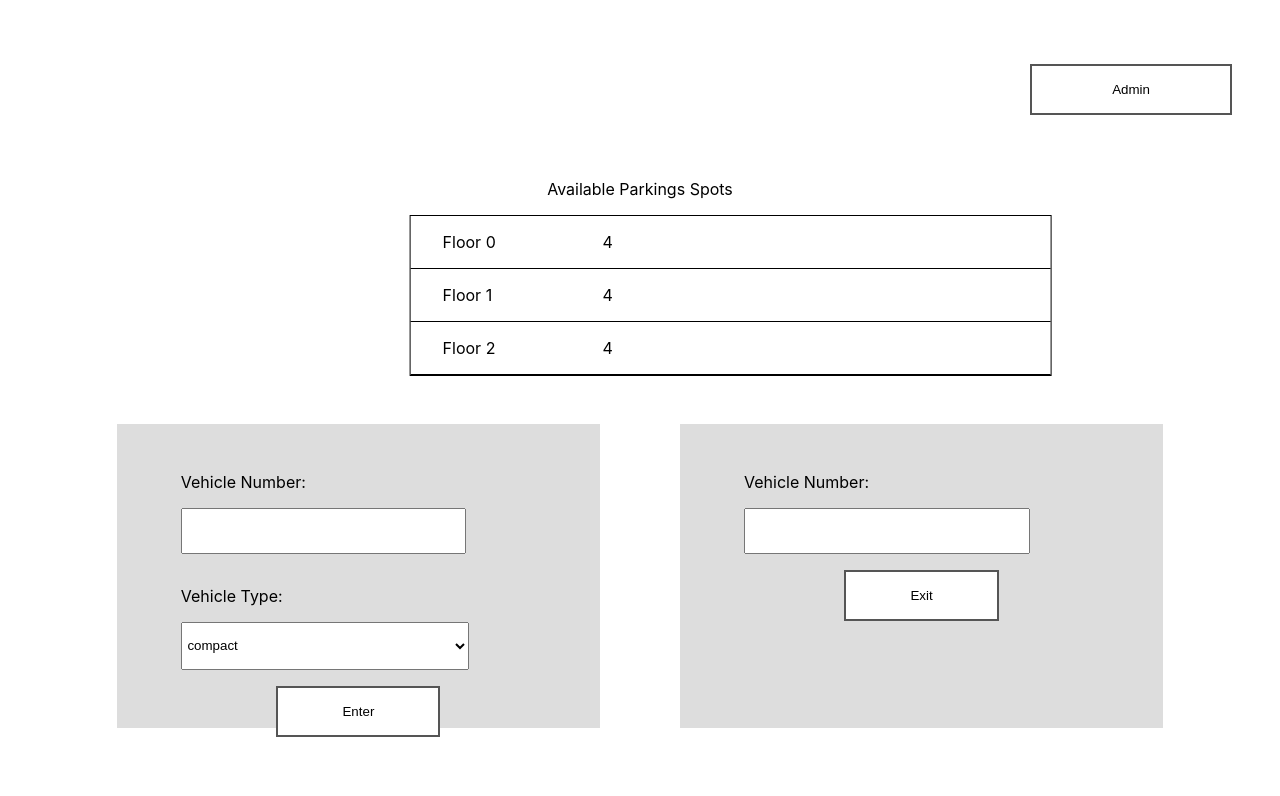
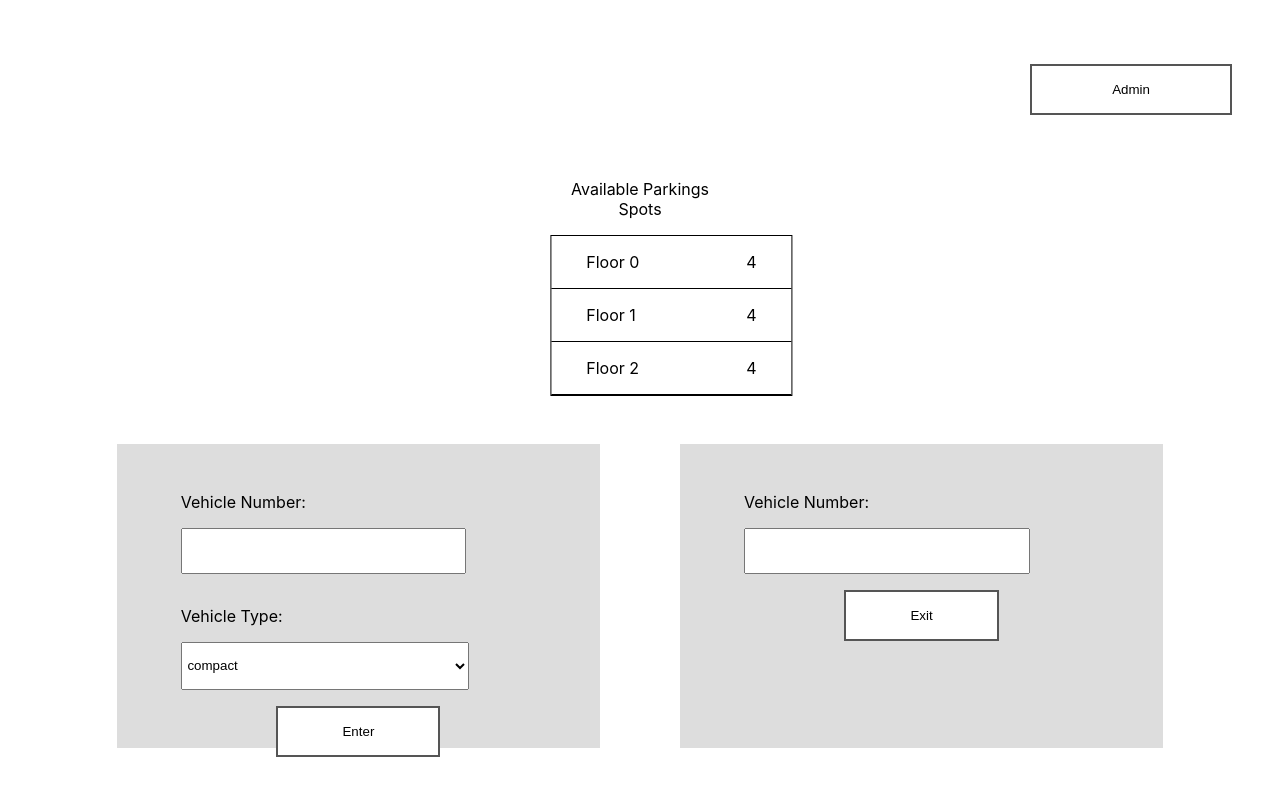
Before and after one commit to AnjuBudhwanBala/parking-garage, a React (Create React App) app: page / in a window 1280 px wide. Shown: the top 796 px of the page. Built offline with nearby package versions, Linux system fonts and the light colour scheme.

Commit message:
table styling

```diff
--- a/src/App.css
+++ b/src/App.css
@@ -121,7 +121,7 @@
     border: 1px solid black;
 }
 .floorTable {
-    width: 36%;
+    width: 14%;
     position: relative;
     left: 50%;
     transform: translateX(-50%);
@@ -130,7 +130,7 @@
     border: 1px solid black;
     list-style: none;
     padding: 0;
-    width: 40rem;
+    width: 15rem;
 }
 .floorTable li {
     border-bottom: 1px solid black;
@@ -142,6 +142,3 @@
 .floorTable li span:first-child {
     width: 10rem;
 }
-.floorTable li span:last-child {
-    width: 26rem;
-}
```
